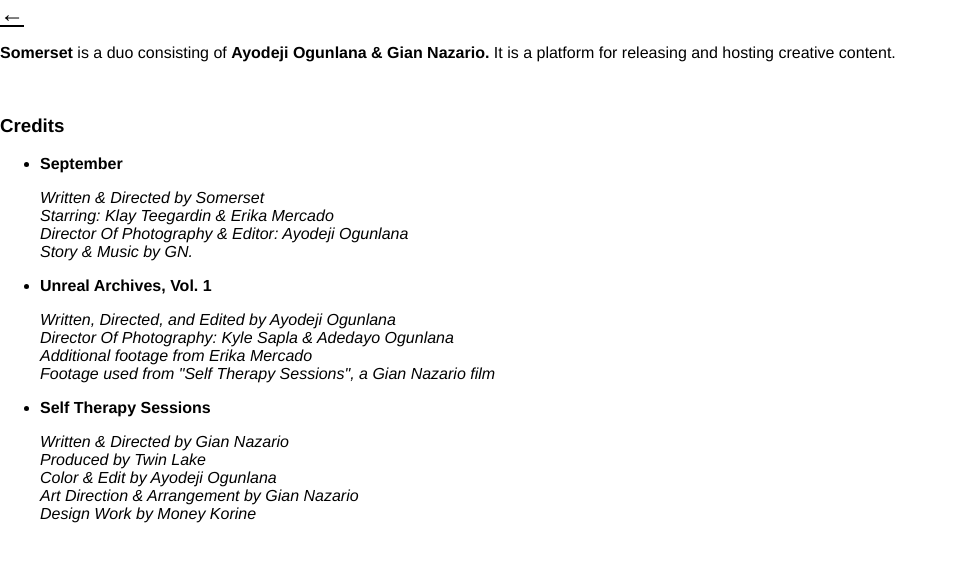
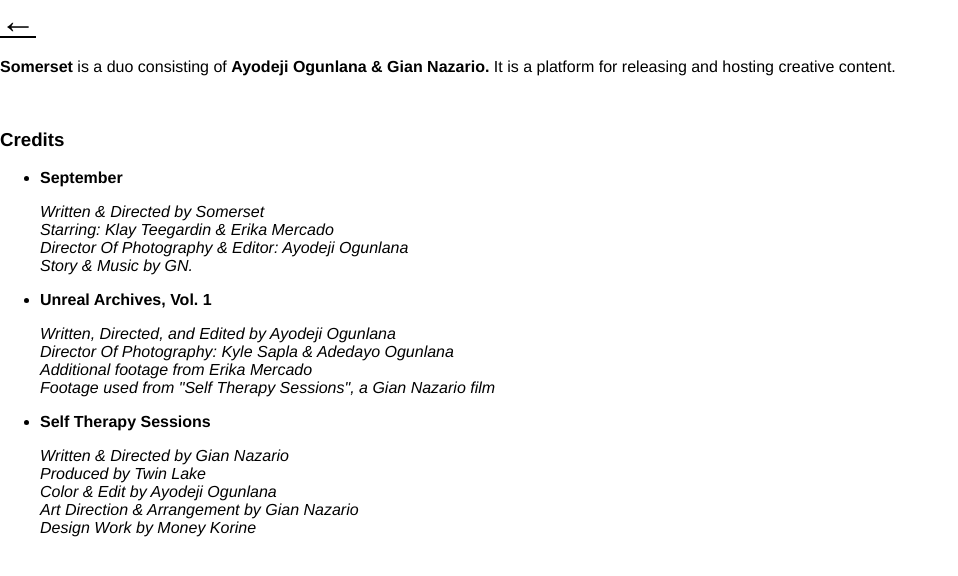
Before and after one commit to benjidurden/somerset-alpha, a React (Create React App) app: page /about in a window 1280 px wide. Shown: the top 576 px of the page, without its empty margins (0-958 px from the left). Built offline with nearby package versions, Linux system fonts and the light colour scheme.

Commit message:
resized arrows, inserting image and timer next

```diff
--- a/src/About.js
+++ b/src/About.js
@@ -6,8 +6,8 @@ class About extends Component {
     return (
       <div className = "animated fadeIn">
         <Link to="/" className="arrow">
-        <a className = "underline">
-          ←
+        <a className = "underline"><span>
+          ←</span>
           </a>
         </Link>
         <p className = "somersetInfo">
--- a/src/App.css
+++ b/src/App.css
@@ -70,6 +70,10 @@
   color: black;
   position: relative;
   font-size: 24px;
+}
+
+span {
+  font-size: 36px;
 }
 
 .underline:before {
--- a/src/September.js
+++ b/src/September.js
@@ -31,7 +31,9 @@ class September extends Component {
       <div>
         <Link to="/" className="arrow">
         <a className = "theatre_underline" onClick = {this.fadeOut}>
+        <span>
           ←
+          </span>
           </a>
         </Link>
         <div className = "spacing">
--- a/src/Trilogy.js
+++ b/src/Trilogy.js
@@ -31,7 +31,9 @@ class Trilogy extends Component {
       <div>
         <Link to="/" className="arrow">
         <a className = "theatre_underline" onClick = {this.fadeOut}>
+        <span>
           ←
+          </span>
           </a>
         </Link>
         <div className = "spacing">
```
